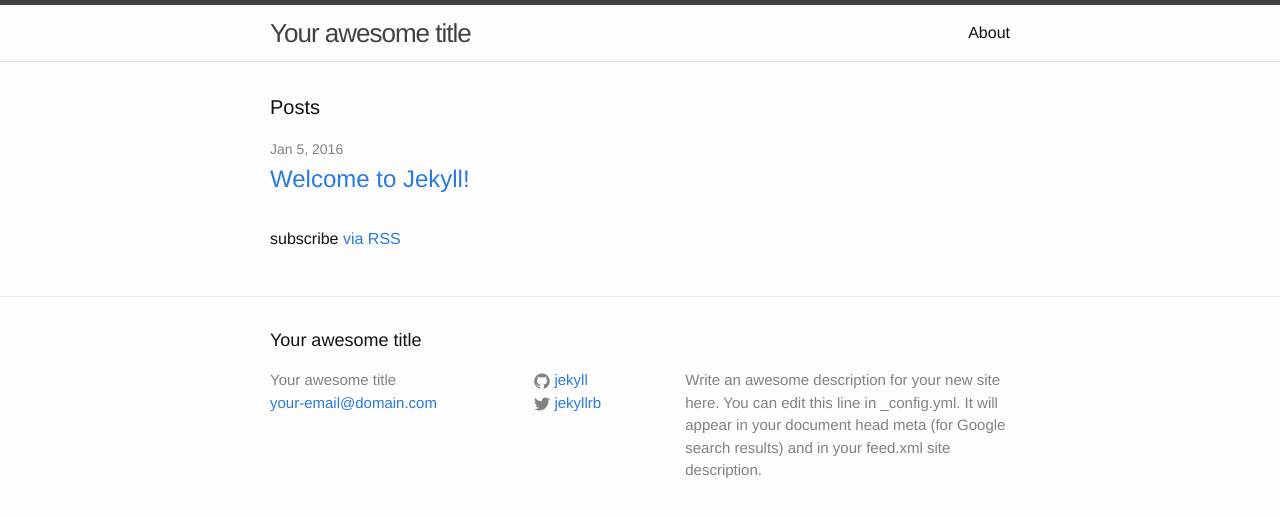
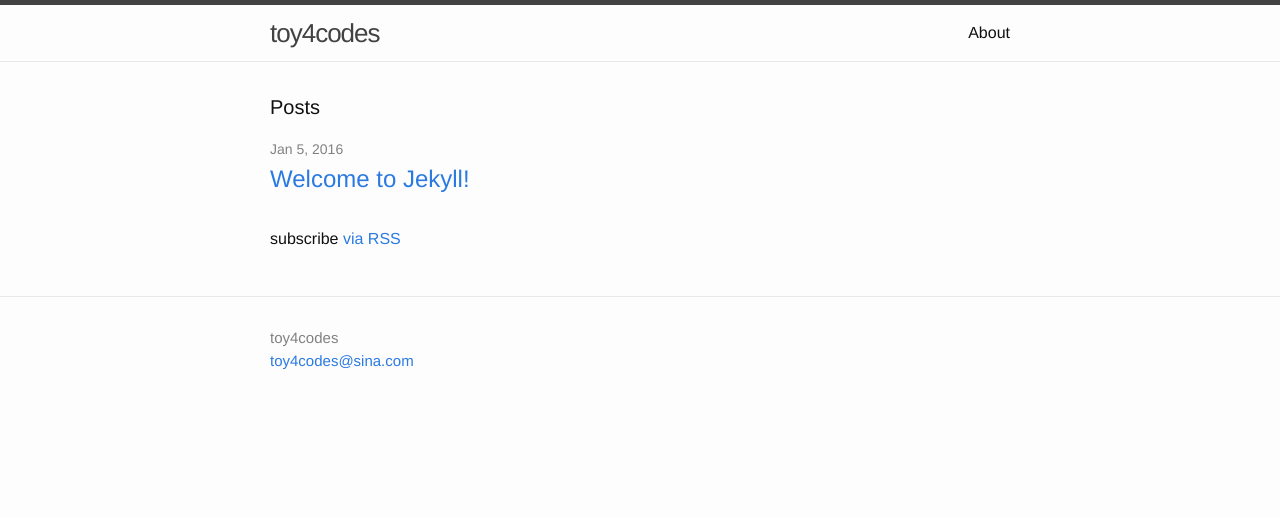
Before and after one commit to toy4codes/toy4codes.github.io, a Jekyll site: the page built from index.html, in a window 1280 px wide. Shown: the top 517 px of the page. Built offline with Jekyll 4.4.1, drawn with Linux system fonts in a browser that asks for light colours.

Commit message:
init template

```diff
--- a/_config.yml
+++ b/_config.yml
@@ -1,14 +1,8 @@
 # Site settings
-title: Your awesome title
-email: your-email@domain.com
-description: > # this means to ignore newlines until "baseurl:"
-  Write an awesome description for your new site here. You can edit this
-  line in _config.yml. It will appear in your document head meta (for
-  Google search results) and in your feed.xml site description.
+title: toy4codes
+email: toy4codes@sina.com
 baseurl: "" # the subpath of your site, e.g. /blog/
 url: "http://yourdomain.com" # the base hostname & protocol for your site
-twitter_username: jekyllrb
-github_username:  jekyll
 
 # Build settings
 markdown: kramdown
--- a/_includes/footer.html
+++ b/_includes/footer.html
@@ -1,8 +1,6 @@
 <footer class="site-footer">
 
   <div class="wrapper">
-
-    <h2 class="footer-heading">{{ site.title }}</h2>
 
     <div class="footer-col-wrapper">
       <div class="footer-col  footer-col-1">
@@ -11,43 +9,6 @@
           <li><a href="mailto:{{ site.email }}">{{ site.email }}</a></li>
         </ul>
       </div>
-
-      <div class="footer-col  footer-col-2">
-        <ul class="social-media-list">
-          {% if site.github_username %}
-          <li>
-            <a href="https://github.com/{{ site.github_username }}">
-              <span class="icon  icon--github">
-                <svg viewBox="0 0 16 16">
-                  <path fill="#828282" d="M7.999,0.431c-4.285,0-7.76,3.474-7.76,7.761 c0,3.428,2.223,6.337,5.307,7.363c0.388,0.071,0.53-0.168,0.53-0.374c0-0.184-0.007-0.672-0.01-1.32 c-2.159,0.469-2.614-1.04-2.614-1.04c-0.353-0.896-0.862-1.135-0.862-1.135c-0.705-0.481,0.053-0.472,0.053-0.472 c0.779,0.055,1.189,0.8,1.189,0.8c0.692,1.186,1.816,0.843,2.258,0.645c0.071-0.502,0.271-0.843,0.493-1.037 C4.86,11.425,3.049,10.76,3.049,7.786c0-0.847,0.302-1.54,0.799-2.082C3.768,5.507,3.501,4.718,3.924,3.65 c0,0,0.652-0.209,2.134,0.796C6.677,4.273,7.34,4.187,8,4.184c0.659,0.003,1.323,0.089,1.943,0.261 c1.482-1.004,2.132-0.796,2.132-0.796c0.423,1.068,0.157,1.857,0.077,2.054c0.497,0.542,0.798,1.235,0.798,2.082 c0,2.981-1.814,3.637-3.543,3.829c0.279,0.24,0.527,0.713,0.527,1.437c0,1.037-0.01,1.874-0.01,2.129 c0,0.208,0.14,0.449,0.534,0.373c3.081-1.028,5.302-3.935,5.302-7.362C15.76,3.906,12.285,0.431,7.999,0.431z"/>
-                </svg>
-              </span>
-
-              <span class="username">{{ site.github_username }}</span>
-            </a>
-          </li>
-          {% endif %}
-
-          {% if site.twitter_username %}
-          <li>
-            <a href="https://twitter.com/{{ site.twitter_username }}">
-              <span class="icon  icon--twitter">
-                <svg viewBox="0 0 16 16">
-                  <path fill="#828282" d="M15.969,3.058c-0.586,0.26-1.217,0.436-1.878,0.515c0.675-0.405,1.194-1.045,1.438-1.809
-                  c-0.632,0.375-1.332,0.647-2.076,0.793c-0.596-0.636-1.446-1.033-2.387-1.033c-1.806,0-3.27,1.464-3.27,3.27 c0,0.256,0.029,0.506,0.085,0.745C5.163,5.404,2.753,4.102,1.14,2.124C0.859,2.607,0.698,3.168,0.698,3.767 c0,1.134,0.577,2.135,1.455,2.722C1.616,6.472,1.112,6.325,0.671,6.08c0,0.014,0,0.027,0,0.041c0,1.584,1.127,2.906,2.623,3.206 C3.02,9.402,2.731,9.442,2.433,9.442c-0.211,0-0.416-0.021-0.615-0.059c0.416,1.299,1.624,2.245,3.055,2.271 c-1.119,0.877-2.529,1.4-4.061,1.4c-0.264,0-0.524-0.015-0.78-0.046c1.447,0.928,3.166,1.469,5.013,1.469 c6.015,0,9.304-4.983,9.304-9.304c0-0.142-0.003-0.283-0.009-0.423C14.976,4.29,15.531,3.714,15.969,3.058z"/>
-                </svg>
-              </span>
-
-              <span class="username">{{ site.twitter_username }}</span>
-            </a>
-          </li>
-          {% endif %}
-        </ul>
-      </div>
-
-      <div class="footer-col  footer-col-3">
-        <p class="text">{{ site.description }}</p>
-      </div>
     </div>
 
   </div>
```
